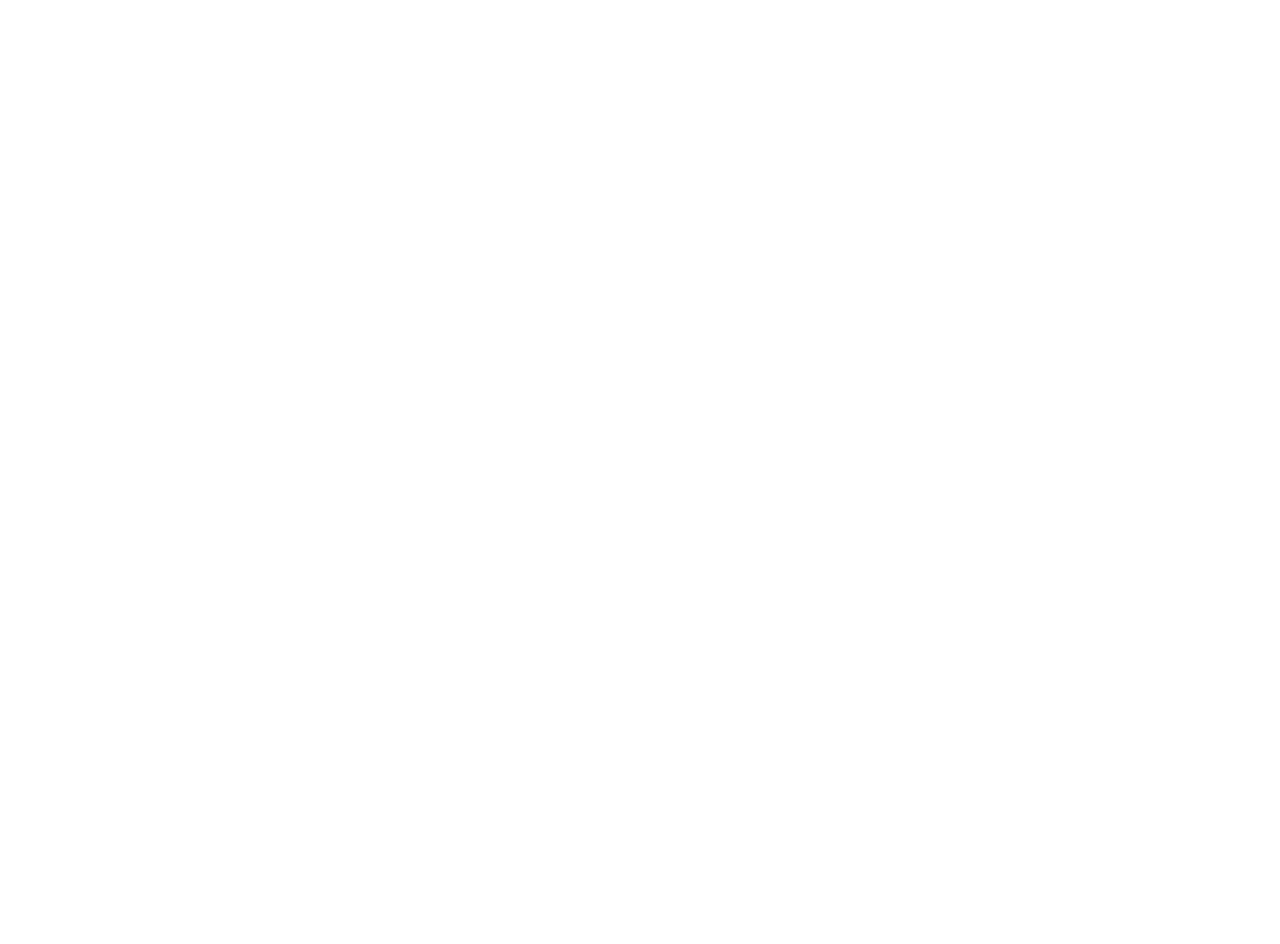
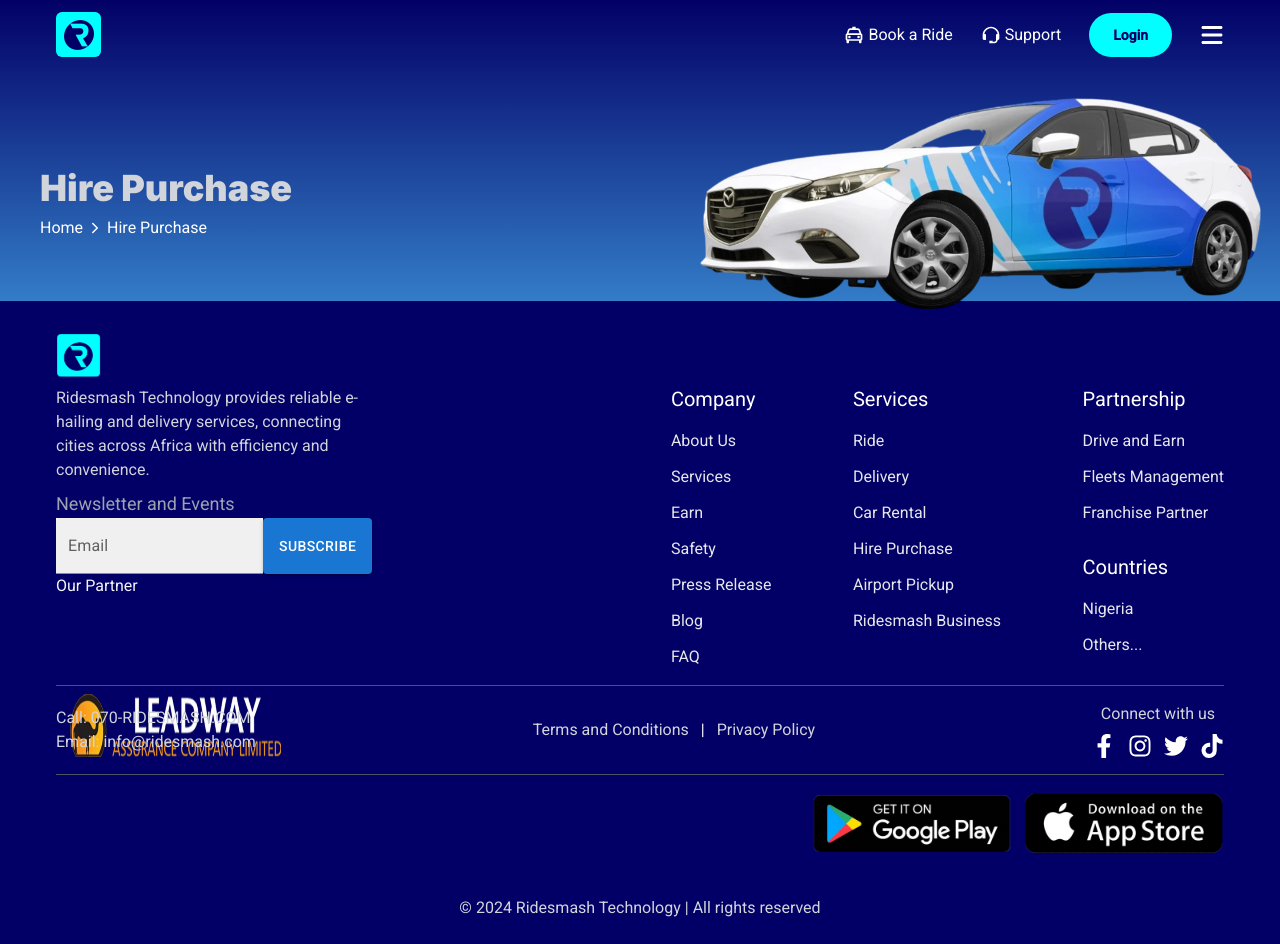
Before and after one commit to Smash-Tech-Group/ridesmash, a React (Vite) app: page /hirepurchase in a window 1280 px wide. Before the commit this address had no page. Before the commit the page ends 800 px from the top, so only its background shows below. Built offline with nearby package versions, Linux system fonts and the light colour scheme; a web font is replaced by a local one.

Commit message:
:lipstick: add new image

```diff
--- a/package.json
+++ b/package.json
@@ -36,6 +36,6 @@
     "eslint-plugin-react-refresh": "^0.4.5",
     "postcss": "^8.4.33",
     "tailwindcss": "^3.4.1",
-    "vite": "^5.0.8"
+    "vite": "^5.4.11"
   }
 }
--- a/src/App.jsx
+++ b/src/App.jsx
@@ -36,6 +36,8 @@
 import TermsAndConditionsPage from './pages/termsAndConditionsPage';
 import BlogSingle from './pages/blogSinglePage';
 import ScrollToTopButton from './components/ScrollToTopButton';
+import HirePurchasePage from './pages/HirePurchase';
+
 
 function App() {
 
@@ -66,21 +68,6 @@
 
   return (
     <div>
-
-      {/* {
-
-        isLoading
-
-        ?
-
-       <div className='flex items-center justify-center h-screen w-full'>
-            <video className="h-[300px] w-[300px] rounded-lg" autoPlay >
-              <source src={smash} type="video/mp4" />
-            </video>
-       </div>
-
-        : */}
-
         <BrowserRouter>
         <Routes>
           <Route path="/">
@@ -107,7 +94,7 @@
             }
 
             />
-            <Route path="/services" element={<ServicesPage/>}/>
+            <Route path="services" element={<ServicesPage/>}/>
             <Route path="about" element={<AboutUsPage/>}/>
             <Route path="driveAndEarn" element={<DriveAndEarn/>}/>
             <Route path="contact" element={<ContactUsPage/>}/>
@@ -130,6 +117,8 @@
             <Route path="franchise" element={<FranchisePage/>}/>
             <Route path="privacy" element={<PrivacyPage/>}/>
             <Route path="termsAndConditionsPage" element={<TermsAndConditionsPage/>}/>
+            <Route path="hirepurchase" element={<HirePurchasePage/>}/>
+
 
             <Route  path="blog" element={<BlogPage/>}/>
 
--- a/src/components/Earn.jsx
+++ b/src/components/Earn.jsx
@@ -40,7 +40,7 @@
 
   return (
     <div className="flex md:px-14 py-[2rem] md:py-0 px-6 md:py-[4rem] mx-auto md:my-0 md:items-center md:justify-center bg-black">
-    <div className="flex md:flex-row flex-col justify-between md:items-center gap-8">
+    <div className="flex max-w-screen-2xl mx-auto md:flex-row flex-col justify-between md:items-center gap-8">
       {/* Image Section */}
       <motion.div
         variants={fadeIn("up", 0.2)}
--- a/src/components/EarnDelivery.jsx
+++ b/src/components/EarnDelivery.jsx
@@ -9,7 +9,7 @@
 const EarnDelivery = ({currency, country}) => {
   return (
     <div className="flex md:px-14 py-[2rem] md:py-0 px-6 mx-auto md:py-[4rem] md:my-0 md:items-center md:justify-center bg-black">
-    <div className="flex md:flex-row-reverse flex-col justify-between md:items-center gap-8">
+    <div className="flex max-w-screen-2xl mx-autos md:flex-row-reverse flex-col justify-between md:items-center gap-8">
       {/* Image Section */}
       <motion.div
         variants={fadeIn("down", 0.2)}
--- a/src/components/Footer.jsx
+++ b/src/components/Footer.jsx
@@ -6,6 +6,8 @@
 import { FaTiktok } from "react-icons/fa";
 import android from "./../assets/Google-play-store.png";
 import apple from "./../assets/Apple-Download.png";
+import partner from "./../assets/partner.webp";
+
 import { serverTimestamp, addDoc, collection, } from "@firebase/firestore";
 import {db} from '../../firebase'
 import Button from '@mui/material/Button';
@@ -71,7 +73,15 @@
                                 <Button type='submit' variant="contained" sx={{py:1,}}  onClick={onSubmit}  >subscribe</Button>
                             </div>
                         <span className=' text-red-500'>{emailError !== "" && emailError}</span>
+
+
+                       <div className='hidden md:block'>
+                        <h4 className='text-gray-100'>Our Partner</h4>
+                       <img src={partner} alt="" className='w-[250px] h-[250px]' />
+                        </div>
+
                 </div>
+
             </div>
 
             <div className='md:w-3/4 flex md:flex-row flex-col flex-wrap justify-between gap-3 mt-[2rem] items-start'>
@@ -142,6 +152,7 @@
                 <a href='https://x.com/ridesmashng?s=21/'><FaTwitter className='text-2xl' /></a>
                 <a href='https://www.tiktok.com/@ridesmash?_t=ZM-8spvH4JpCrd&_r=1'><FaTiktok className=' text-2xl' /></a>
             </div>
+
          </div>
 
        </div>
@@ -168,7 +179,6 @@
          </div>
          <div className='items-center md:py-2 py-8 md:justify-center'>
          <p className='regular-14 w-full text-center text-gray-300'>&copy; {currentYear} Ridesmash Technology | All rights reserved</p>
-
          </div>
     </div>
   )
--- /dev/null
+++ b/src/components/HirePurchaseTitle.jsx
@@ -0,0 +1,35 @@
+import React from 'react'
+import { IoChevronForwardOutline } from "react-icons/io5";
+import {Link} from 'react-router-dom'
+import about from './../assets/car.webp'
+import { LazyLoadImage } from 'react-lazy-load-image-component';
+
+
+const HirePurchaseTitle = () => {
+  return (
+    <div className='flex mt-[1.5rem] md:mt-0 md:pt-5'>
+    <div className='md:w-full md:h-[200px] w-full max-w-screen-2xl mx-auto h-full flex flex-row justify-between items-center '>
+<div className="w-full md:w-96 md:items-center md:justify-center items-center justify-center h-full md:h-1/3 mx-5 lg:mx-10">
+    <h1 className="text-2xl md:text-gray-300 text-gray-300 md:text-4xl font-black inter">Hire Purchase</h1>
+    <div className="flex flex-row py-2 items-center">
+        <Link to="/"><p className="mr-1 text-base text-gray-300 md:text-white md:text-1xl hover:text-secondary">Home</p></Link>
+        <IoChevronForwardOutline className="text-base text-gray-300 md:text-white lg:text-md"/>
+        <p className="ml-1 text-base text-gray-300 md:text-white lg:text-1xl">Hire Purchase</p>
+    </div>
+
+</div>
+<div className='hidden md:block'>
+  <LazyLoadImage
+    src={about}
+    alt="menu"
+    width={600}
+    height={600}
+    // className="lg: w-[600px] lg: h-[600px] w-[300px] h-[300px]"
+  />
+</div>
+</div>
+</div>
+  )
+}
+
+export default HirePurchaseTitle;
--- a/src/components/Navbar.jsx
+++ b/src/components/Navbar.jsx
@@ -18,7 +18,7 @@
         { link: "Ride Hailing", path: "/ride", ariaLabel: "Learn about our ride-hailing services" },
         { link: "Delivery", path: "/delivery", ariaLabel: "Explore our delivery services" },
         { link: "Car Rental", path: "/rental", ariaLabel: "Rent cars with ease" },
-        { link: "Hire Purchase", path: "/rental", ariaLabel: "Rent cars with ease" },
+        { link: "Hire Purchase", path: "/hirepurchase", ariaLabel: "seamless hire purchase process" },
         { link: "Airport Pickup", path: "/airport", ariaLabel: "Book an airport pickup service" },
         { link: "Ridesmash Business", path: "/business", ariaLabel: "Discover our business solutions" },
       ],
--- a/src/components/WhyChooseus.jsx
+++ b/src/components/WhyChooseus.jsx
@@ -10,9 +10,10 @@
 
 const WhyChooseUs = () => {
   return (
-    <div className='flex h-[900px] md:h-[600px] xl:h-screen items-center md:justify-center md:w-full relative overflow-hidden bg-green-90 bg-cover bg-center bg-no-repeat text-white sm:flex-row sm:gap-12 md:py-0 xl:max-h-[598px] 2xl:rounded-5xl;'>
-        <img src={background} alt='image' className='md:w-full md:h-full h-screenresizeMode:"cover"' />
-        <div className="z-20 flex w-full flex-1 flex-col items-start justify-center gap-2 md:gap-12 md:px-12 absolute md:flex-col bg-white opacity-90 h-screen md:h-full md:justify-between md:items-center px-6">
+
+    <div className='flex max-w-screen-2xl mx-auto h-[900px] md:h-[600px] xl:h-screen items-center md:justify-center md:w-full relative overflow-hidden bg-green-90 bg-cover bg-center bg-no-repeat text-white sm:flex-row sm:gap-12 md:py-0 xl:max-h-[598px] 2xl:rounded-5xl;'>
+        <img src={background} alt='image' className='md:w-full md:h-full h-screen resizeMode:"cover"' />
+        <div className="z-10 flex w-full flex-1 flex-col items-start justify-center gap-2 md:gap-12 md:px-12 absolute md:flex-col bg-white opacity-90 h-screen md:h-full md:justify-between md:items-center px-6">
 
            <div className='flex flex-col md:flex-col gap-6 md:py-8 md:gap-3  md:relative'>
 
--- /dev/null
+++ b/src/pages/HirePurchase/index.jsx
@@ -0,0 +1,25 @@
+import Footer from "../../components/Footer"
+import Title from "../../components/HirePurchaseTitle"
+import Navbar from "../../components/Navbar"
+
+
+
+
+const HirePurchasePage = () => {
+
+
+  return (
+    <>
+   <div style={{
+    background: "linear-gradient(to top, rgba(0, 92, 186, 0.8), rgba(2, 0, 102, 1))",
+  }}>
+            <Navbar/>
+        <Title/>
+    </div>
+
+        <Footer/>
+    </>
+  )
+}
+
+export default HirePurchasePage
```
Also changed, not shown: src/assets/partner.webp (added), src/components/HirePurchase.jsx (added), 1 other file (tests, documents, lock files or other folders).
